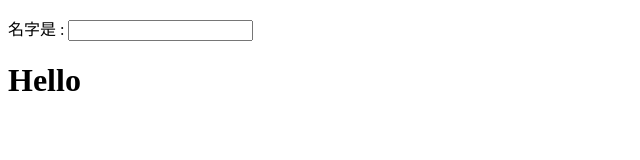
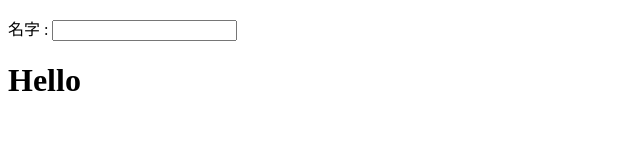
Before and after one commit to zhipingzhang/angular-demo, a plain HTML site: page index.html in a window 1280 px wide. Shown: the full height of the page, 0-640 px from the left. Drawn offline with nearby package versions, Linux system fonts and the light colour scheme.

Commit message:
Signed-off-by: zhangzhiping <785848201@qq.com>

```diff
--- a/index.html
+++ b/index.html
@@ -7,7 +7,7 @@
 <body>
 
 <div ng-app="">
-    <p>名字是 : <input type="text" ng-model="name"></p>
+    <p>名字 : <input type="text" ng-model="name"></p>
     <h1>Hello {{name}}</h1>
 </div>
 
```
